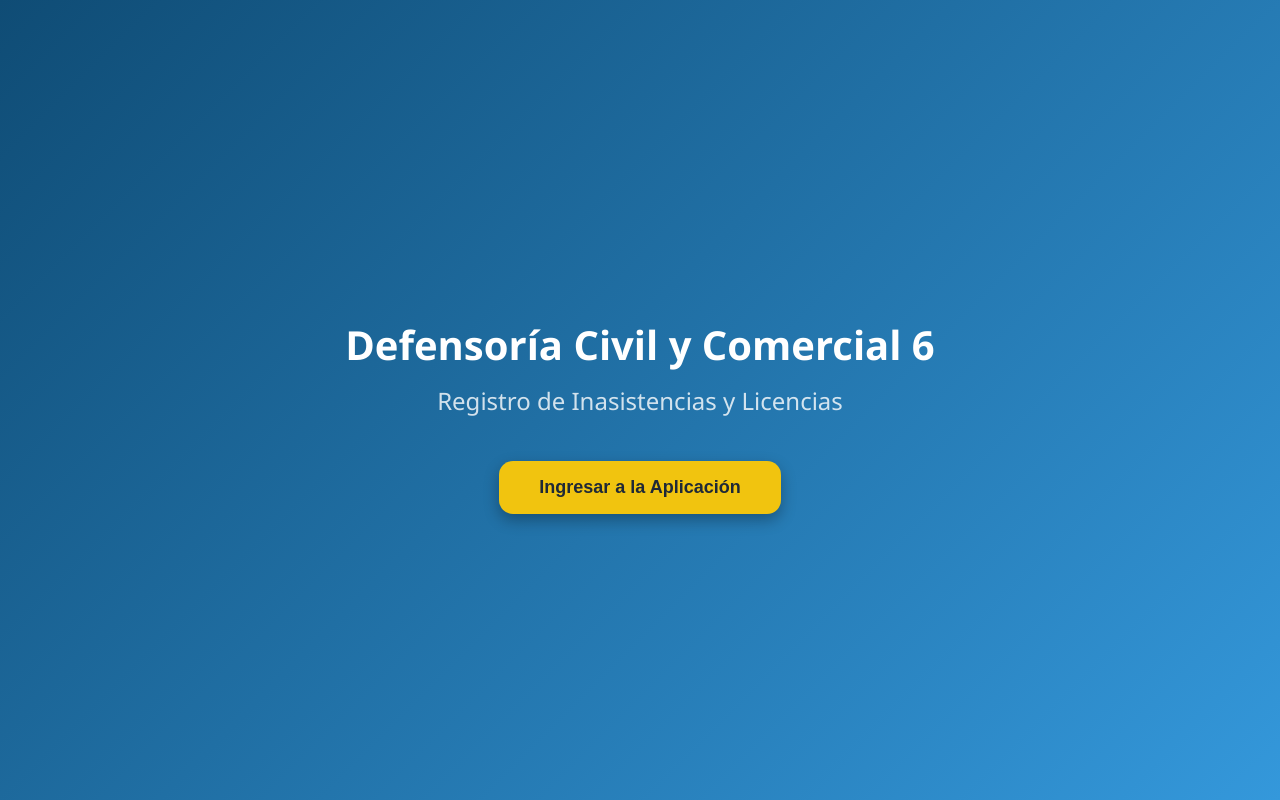
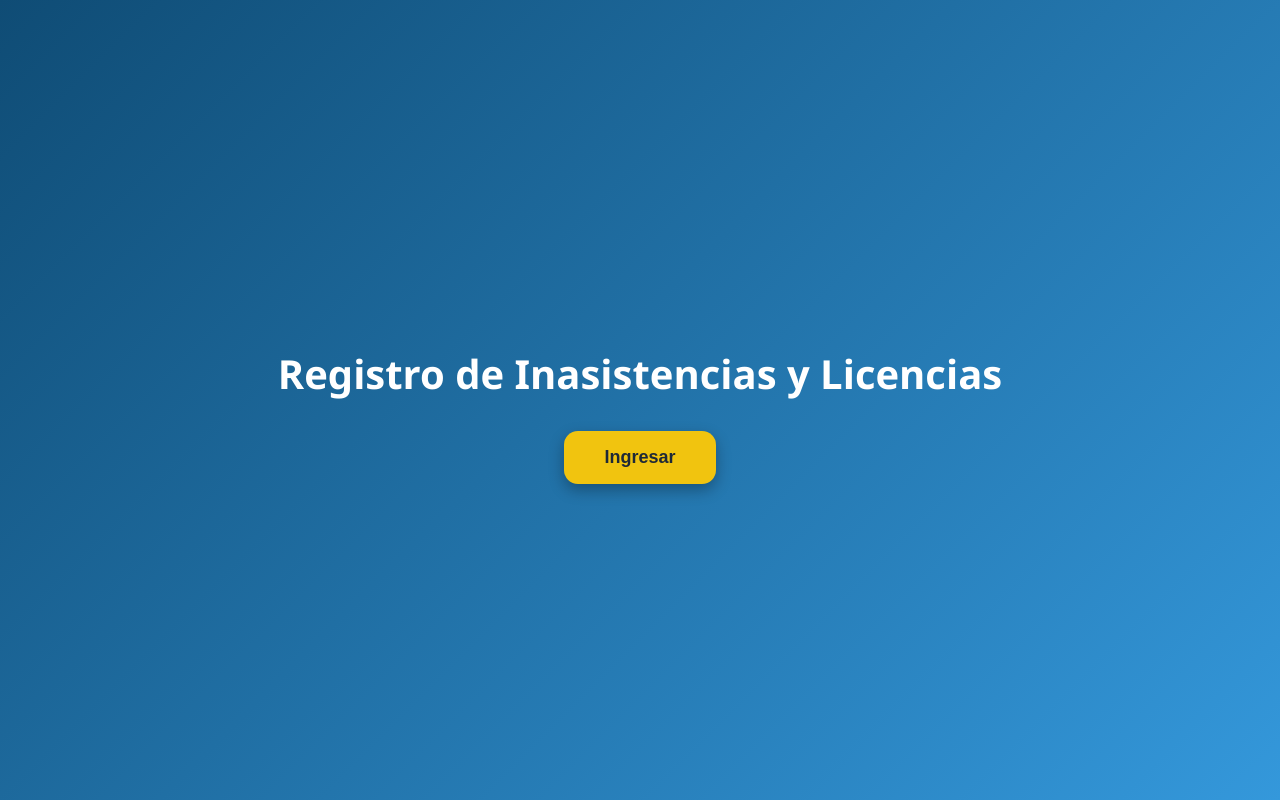
Before and after one commit to defensorialocal-seis/faltas-licencias, a plain HTML site: page index.html in a window 1280 px wide. Drawn offline with Linux system fonts and the light colour scheme; no server answers.

Commit message:
Update index.html

```diff
--- a/index.html
+++ b/index.html
@@ -3,7 +3,7 @@
 <head>
 <meta charset="utf-8" />
 <meta name="viewport" content="width=device-width,initial-scale=1" />
-<title>Defensoría Civil y Comercial 6 - Registro</title>
+<title>Defensoría Registro Faltas</title>
 <style>
   :root {
     /* Nueva paleta de colores moderna e intuitiva */
@@ -137,9 +137,8 @@
 </head>
 <body>
   <div id="loginScreen">
-    <h1>Defensoría Civil y Comercial 6</h1>
-    <h2>Registro de Inasistencias y Licencias</h2>
-    <button id="loginBtn">Ingresar a la Aplicación</button>
+    <h1>Registro de Inasistencias y Licencias</h1>
+    <button id="loginBtn">Ingresar</button>
   </div>
 
   <div id="app" style="display:none">
```
